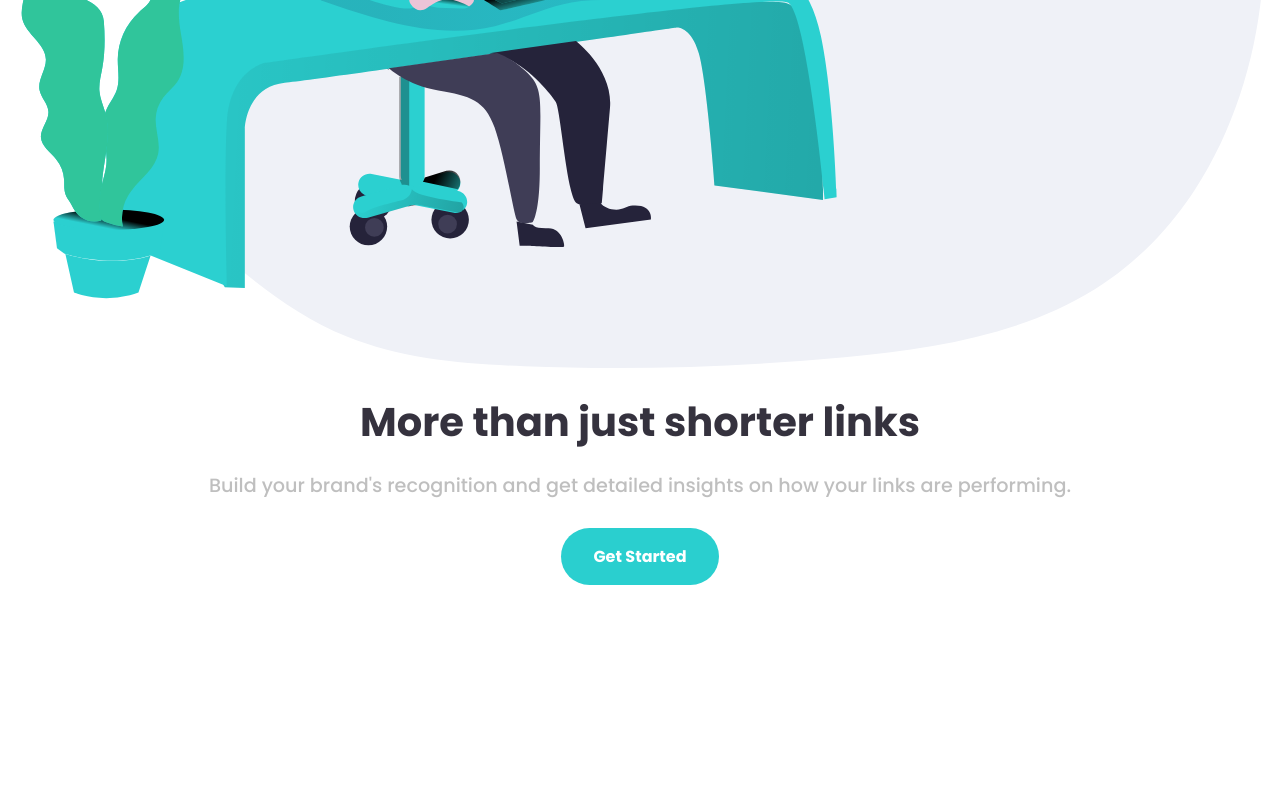
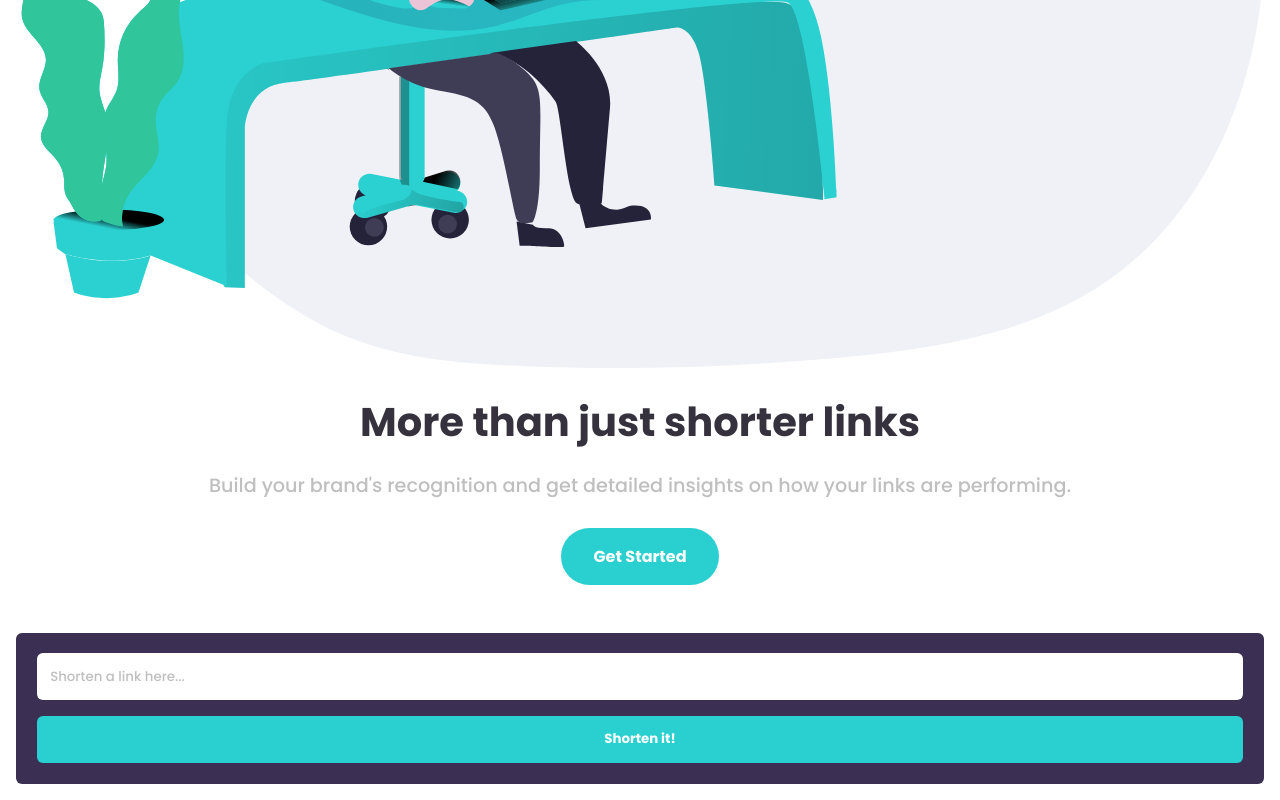
Before and after one commit to winstein27/url-shortener, a React (Vite) app: page / in a window 1280 px wide. Shown: the part 574-1374 px from the top of the page. Before the commit the page ends 1175 px from the top, so only its background shows below. Built offline with nearby package versions, Linux system fonts and the light colour scheme.

Commit message:
:sparkles: feat: shorten form
Adding form to shortly the url

```diff
--- a/src/components/Main.tsx
+++ b/src/components/Main.tsx
@@ -1,6 +1,8 @@
 import Working from "../assets/images/illustration-working.svg";
 
 import styles from "./Main.module.scss";
+
+import ShortenForm from "./main/ShortenForm";
 
 const Main = () => {
   return (
@@ -12,6 +14,8 @@ const Main = () => {
         links are performing.
       </p>
       <a href="#">Get Started</a>
+
+      <ShortenForm />
     </main>
   );
 };
--- /dev/null
+++ b/src/components/main/ShortenForm.module.scss
@@ -0,0 +1,31 @@
+.form {
+  background-color: $background;
+  padding: 1.3rem;
+  border-radius: 6px;
+  margin-top: 3rem;
+
+  input,
+  button {
+    display: block;
+    width: 100%;
+    padding: 1em;
+    border-radius: 6px;
+    border: none;
+  }
+
+  input {
+    margin-bottom: 1rem;
+    outline: none;
+
+    &::placeholder {
+      color: $color-secondary;
+      opacity: 1;
+    }
+  }
+
+  button {
+    background-color: $background-highlighted;
+    color: $color-highlighted;
+    font-weight: bold;
+  }
+}
--- /dev/null
+++ b/src/components/main/ShortenForm.tsx
@@ -0,0 +1,25 @@
+import React, { useState } from "react";
+
+import styles from "./ShortenForm.module.scss";
+
+const ShortenForm = () => {
+  const [url, setUrl] = useState("");
+
+  const formSubmitHandler = (event: React.FormEvent<HTMLFormElement>) => {
+    event.preventDefault();
+  };
+
+  return (
+    <form action="POST" onSubmit={formSubmitHandler} className={styles.form}>
+      <input
+        type="text"
+        placeholder="Shorten a link here..."
+        value={url}
+        onChange={(e) => setUrl(e.target.value)}
+      />
+      <button type="submit">Shorten it!</button>
+    </form>
+  );
+};
+
+export default ShortenForm;
```
